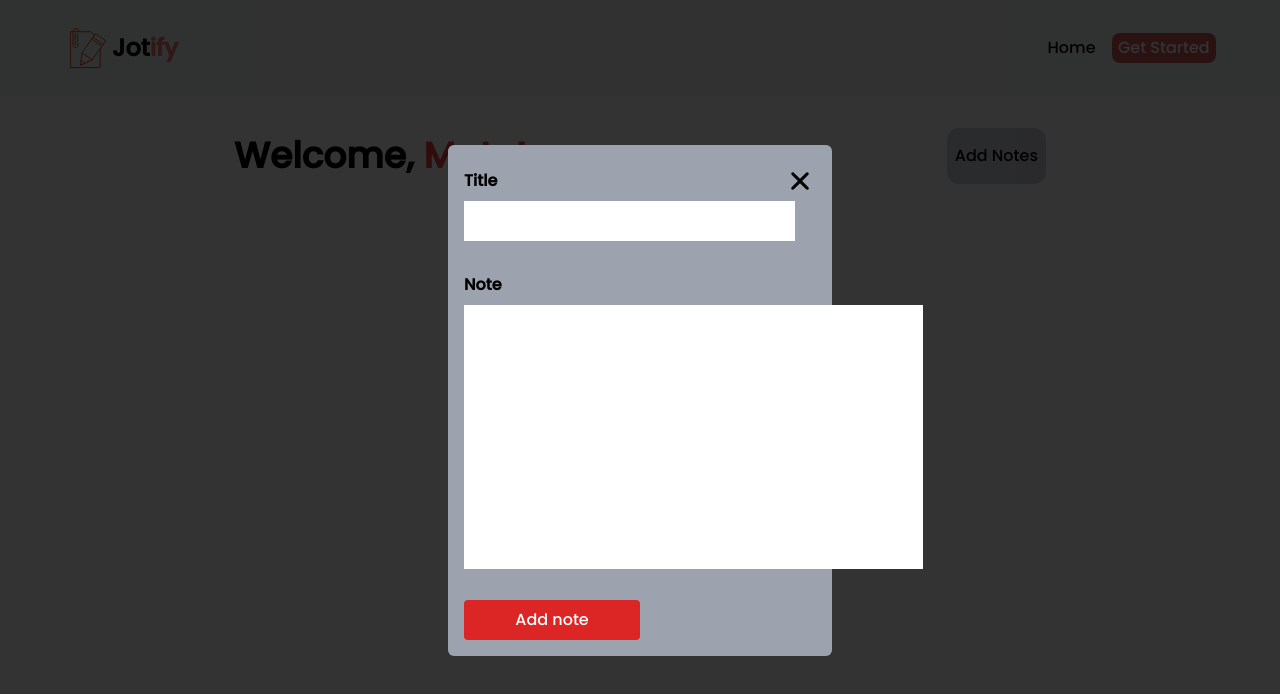
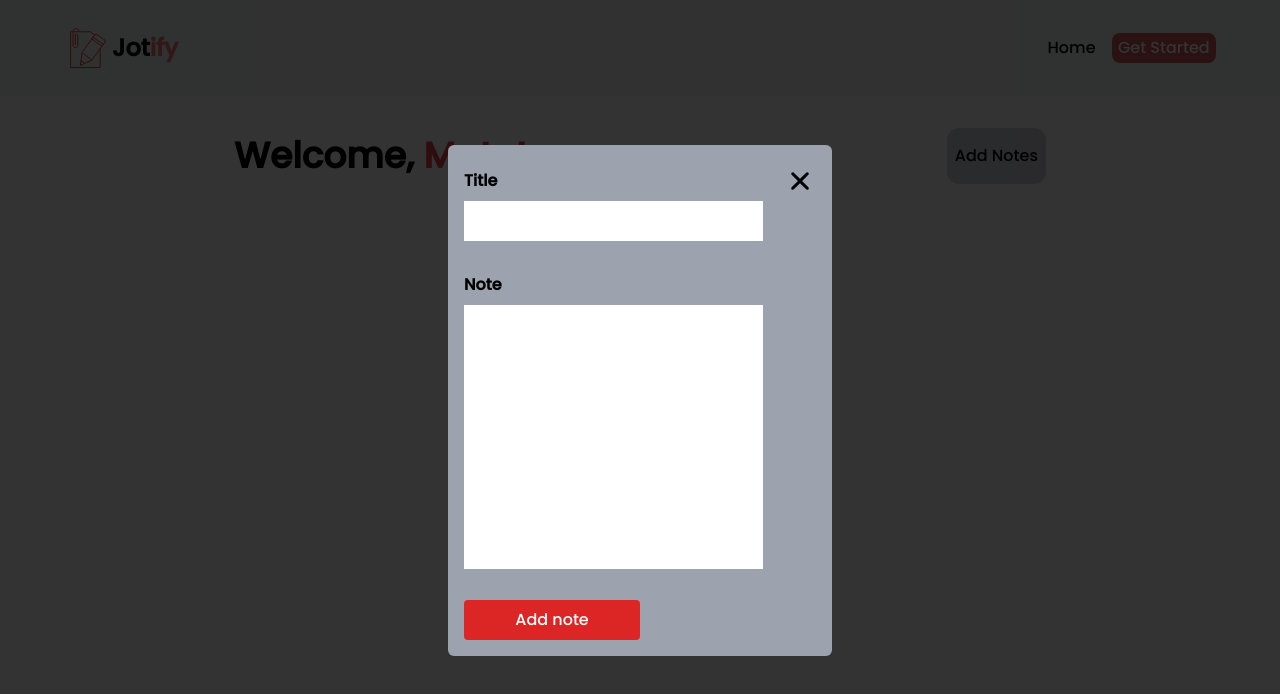
Before and after one commit to moloruntomiwa31/Jotify, a Vue app: page /getstarted/note in a window 1280 px wide. Both pictures are taken after a click on the button "Add Notes". Shown: the top 694 px of the page. Built offline with nearby package versions, Linux system fonts and the light colour scheme.

Commit message:
chaged styles

```diff
--- a/src/components/Modal.vue
+++ b/src/components/Modal.vue
@@ -7,7 +7,7 @@
             </div>
             <div>
                 <h3 class="font-bold py-2">Note</h3>
-                <textarea name="note" id="note" cols="30" rows="10" v-model.trim="mainNote"
+                <textarea name="note" id="note" cols="25" rows="10" v-model.trim="mainNote"
                     class="p-3 resize-none outline-none max-w-screen-sm"></textarea>
             </div>
             <button class="bg-red-600 w-1/2 rounded text-white p-2 hover:bg-red-400" @click="handleClick">Add note</button>
@@ -41,8 +41,8 @@
         position: absolute;
         top: 0;
         background-color: rgba(0, 0, 0, 0.8);
-        min-height: 100vh;
-        min-width: 100%;
+        height: 100vh;
+        width: 100%;
         left: 0;
     }
     .modal {
@@ -59,4 +59,5 @@
         position: absolute;
         top: -10px;
     }
+    input, textarea {max-width: 85%;}
 </style>
```
